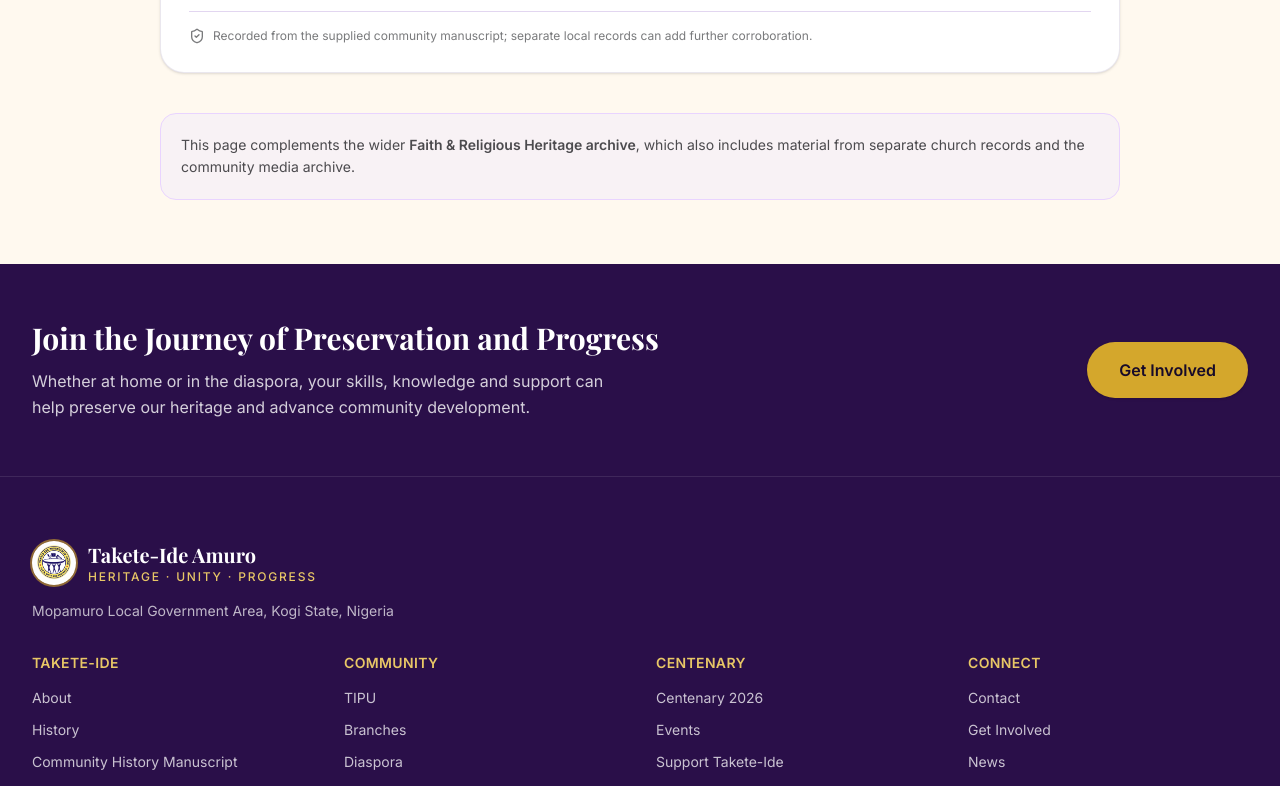
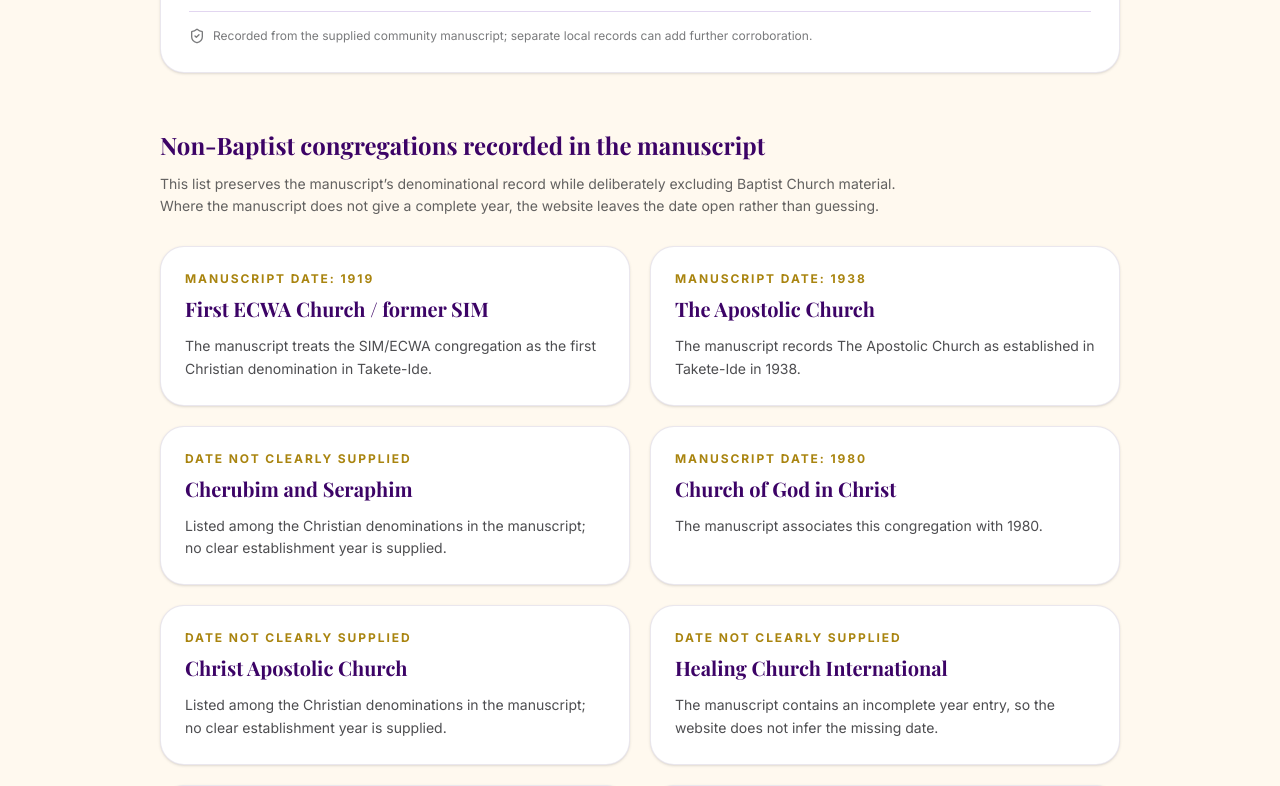
Before and after one commit to dju78/takete_ide_amuro, a Next.js app: page /heritage/faith/manuscript-milestones in a window 1280 px wide. Shown: the part 3280-4066 px from the top of the page. Built offline with nearby package versions, Linux system fonts and the light colour scheme; no server answers; the database is empty; a web font is replaced by a local one.

Commit message:
Add non-Baptist congregation record from manuscript

```diff
--- a/app/heritage/faith/manuscript-milestones/page.tsx
+++ b/app/heritage/faith/manuscript-milestones/page.tsx
@@ -8,6 +8,7 @@
 import { siteConfig } from "@/lib/site-config";
 import { BOOK_EARLY_FAITH_MILESTONES, BOOK_EDITORIAL_NOTE } from "@/content/history/web/from-hilltops-to-valley-expanded";
 import { BOOK_SOURCE_NOTE, BOOK_SOURCE_TITLE } from "@/content/history/web/from-hilltops-to-valley";
+import { BOOK_MULTIPLE_CONGREGATIONS_NOTE, BOOK_NON_BAPTIST_CONGREGATIONS } from "@/content/heritage/faith/book-non-baptist";
 
 export const metadata: Metadata = {
   title: "Early Christian Milestones — Manuscript Record",
@@ -62,7 +63,7 @@
 
         <section className="mt-10">
           <div className="space-y-5">
-            {BOOK_EARLY_FAITH_MILESTONES.map((item, index) => (
+            {BOOK_EARLY_FAITH_MILESTONES.map((item) => (
               <article key={`${item.period}-${item.title}`} className="rounded-3xl border border-purple-600/10 bg-white p-6 shadow-sm sm:p-7">
                 <div className="flex items-start gap-4">
                   <span className="flex h-10 w-10 shrink-0 items-center justify-center rounded-xl bg-gold-100 text-gold-900">
@@ -83,6 +84,28 @@
           </div>
         </section>
 
+        <section className="mt-14">
+          <h2 className="font-serif text-2xl font-bold text-purple-950">Non-Baptist congregations recorded in the manuscript</h2>
+          <p className="mt-3 max-w-3xl text-sm leading-relaxed text-charcoal/70">
+            This list preserves the manuscript’s denominational record while deliberately excluding Baptist Church material.
+            Where the manuscript does not give a complete year, the website leaves the date open rather than guessing.
+          </p>
+          <div className="mt-7 grid gap-5 md:grid-cols-2">
+            {BOOK_NON_BAPTIST_CONGREGATIONS.map((church) => (
+              <article key={church.name} className="rounded-3xl border border-purple-600/10 bg-white p-6 shadow-sm">
+                <p className="text-xs font-bold uppercase tracking-[0.16em] text-gold-700">
+                  {church.manuscriptDate ? `Manuscript date: ${church.manuscriptDate}` : "Date not clearly supplied"}
+                </p>
+                <h3 className="mt-2 font-serif text-xl font-bold text-purple-950">{church.name}</h3>
+                <p className="mt-3 text-sm leading-relaxed text-charcoal/80">{church.note}</p>
+              </article>
+            ))}
+          </div>
+          <p className="mt-5 rounded-2xl border border-purple-200 bg-purple-50/60 p-5 text-sm leading-relaxed text-charcoal/80">
+            {BOOK_MULTIPLE_CONGREGATIONS_NOTE}
+          </p>
+        </section>
+
         <div className="mt-10 rounded-2xl border border-purple-200 bg-purple-50/60 p-5 text-sm leading-relaxed text-charcoal/80">
           This page complements the wider <Link href="/heritage/faith" className="font-semibold text-community-green hover:underline">Faith &amp; Religious Heritage archive</Link>, which also includes material from separate church records and the community media archive.
         </div>
```
